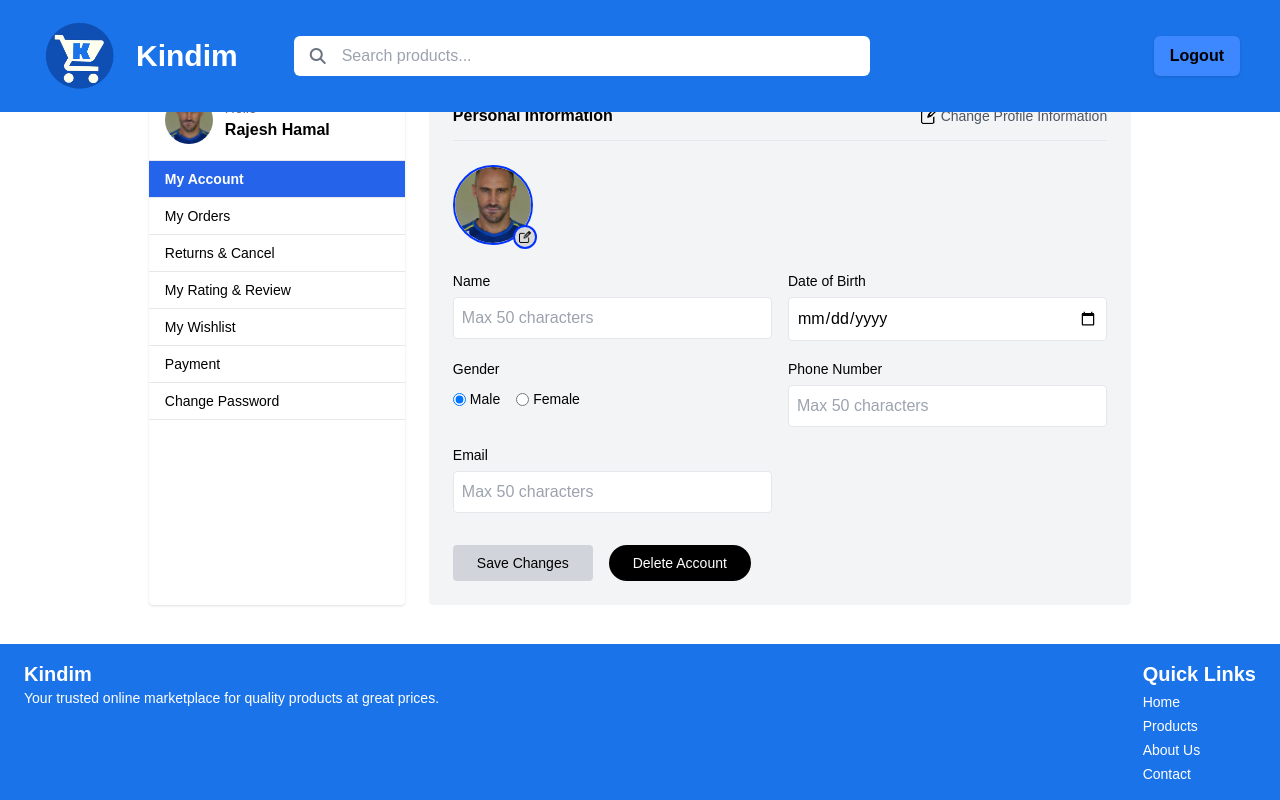
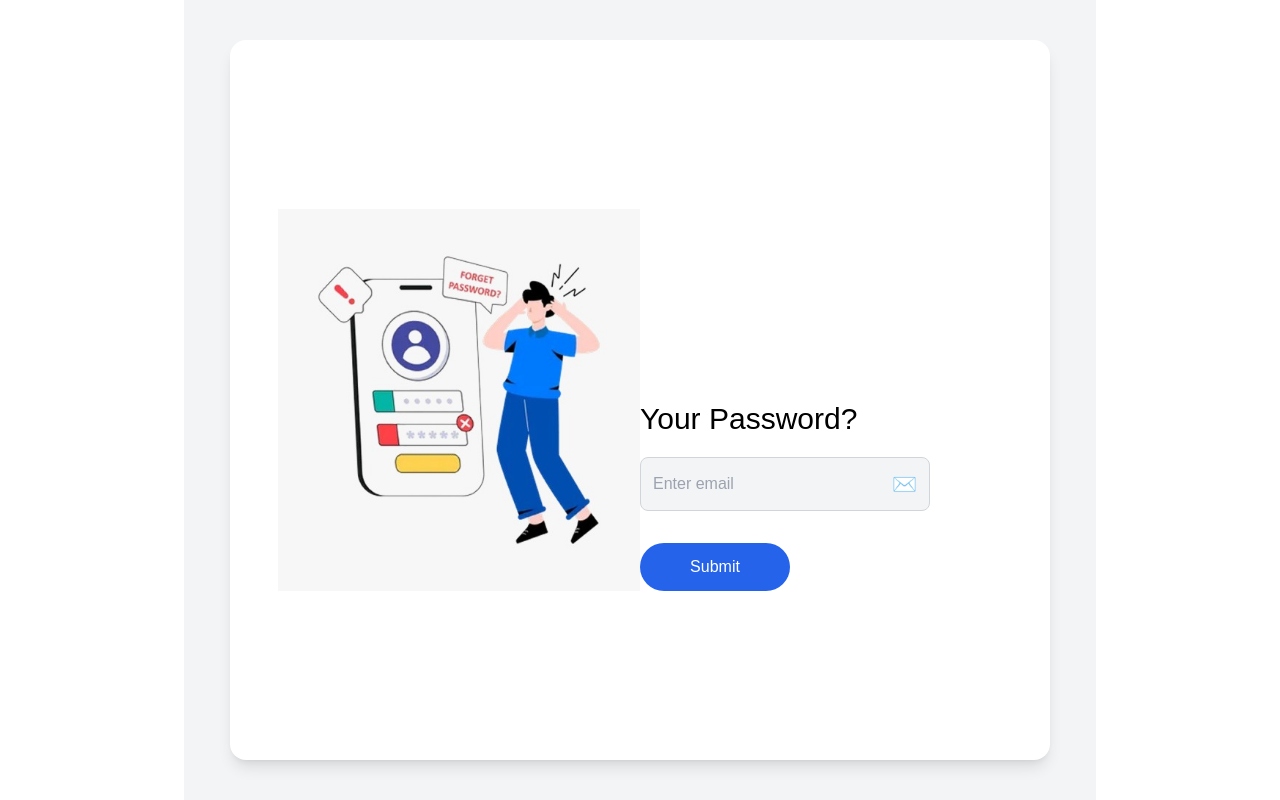
Before and after one commit to Krijal012/Kindim, a React (Vite) app in the folder Kindim/: page / in a window 1280 px wide. Built offline with nearby package versions, Linux system fonts and the light colour scheme.

Commit message:
just a push

```diff
--- a/Kindim/src/App.jsx
+++ b/Kindim/src/App.jsx
@@ -1,7 +1,9 @@
 
 
+import CategoryPage from "./Pages/categorypage";
+import ForgotPassword from "./Pages/ForgotPassword";
 import Profile from "./pages/Profile";
 
 export default function App() {
-  return <Profile/>;
+  return <ForgotPassword/>;
 }
```
Also changed, not shown: Kindim/src/components/AuthBox.jsx (line endings or trailing spaces).
